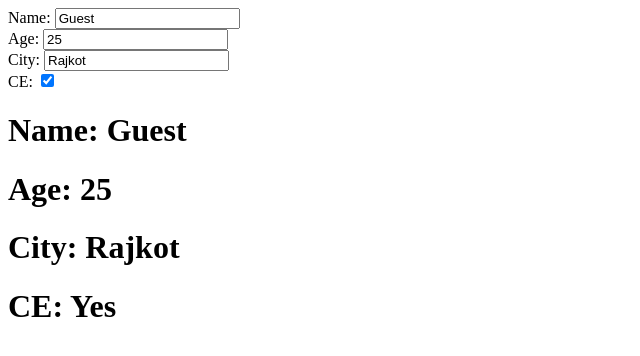
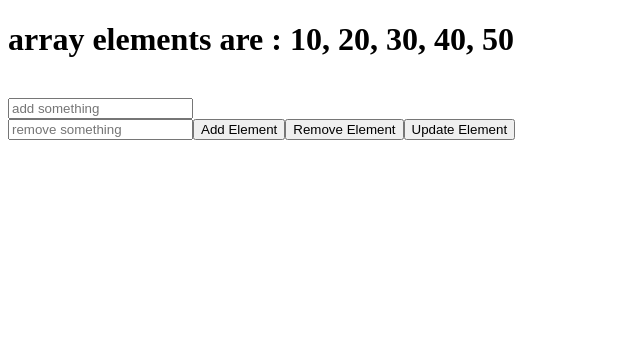
Before and after one commit to jaysurani18/REACT, a React (Vite) app in the folder LL_project/: page / in a window 1280 px wide. Shown: the top 356 px of the page, without its empty margins (0-640 px from the left). Built offline with nearby package versions, Linux system fonts and the light colour scheme.

Commit message:
aarray add

```diff
--- a/LL_project/src/main.jsx
+++ b/LL_project/src/main.jsx
@@ -1,14 +1,15 @@
 import { createRoot } from 'react-dom/client'
 import Display123 from './exer.jsx'
-import Hook1 from './hook1.jsx'
+//import Hook1 from './hook1.jsx'
 //import Multipart from './multipart.jsx'
 import App from './App.jsx'
 // import App from '/contactbook.jsx '
 // import App from '/contactlist.jsx '
 //import ContactList from './contactlist.jsx'
 //import Calculator from './calculator/calc.jsx'
+import UseState from './usestate.jsx'
 createRoot(document.getElementById('root')).render(
 
                         // <App />
-                        <Hook1 />
+                        <UseState />
 )
--- /dev/null
+++ b/LL_project/src/usestate.jsx
@@ -0,0 +1,39 @@
+import React, { useState } from "react";
+
+export default function UseState3() {
+    const [arr1, setArr1] = useState([10, 20, 30, 40, 50]);
+
+    const [val1, setVal1] = useState(0);
+    const [val2, setVal2] = useState(0);
+
+    const addElement = (val) => {
+        setArr1([...arr1, val]);
+    }
+
+    const removeElement = (value) => {
+        setArr1(arr1.filter((item) => item !== value));
+    }
+
+    const updateElement = (item, value) => {
+        setArr1(arr1.map((i) => (i === item ? value : i)));
+    }
+
+    return (<>
+        <h1>array elements are : {arr1.join(', ')}</h1>
+        <br />
+        <input type="number"
+            onChange={(e) => setVal1(parseInt(e.target.value))}
+            placeholder="add something " />
+
+        <br />
+
+        <input type="number"
+        onChange={(e) => setVal2(parseInt(e.target.value))}
+        placeholder="remove something"/>
+
+
+        <button onClick={() => addElement(val1)}>Add Element</button>
+        <button onClick={() => removeElement(val2)}>Remove Element</button>
+        <button onClick={() => updateElement(val1, val2)}>Update Element</button>
+    </>)
+}
```
